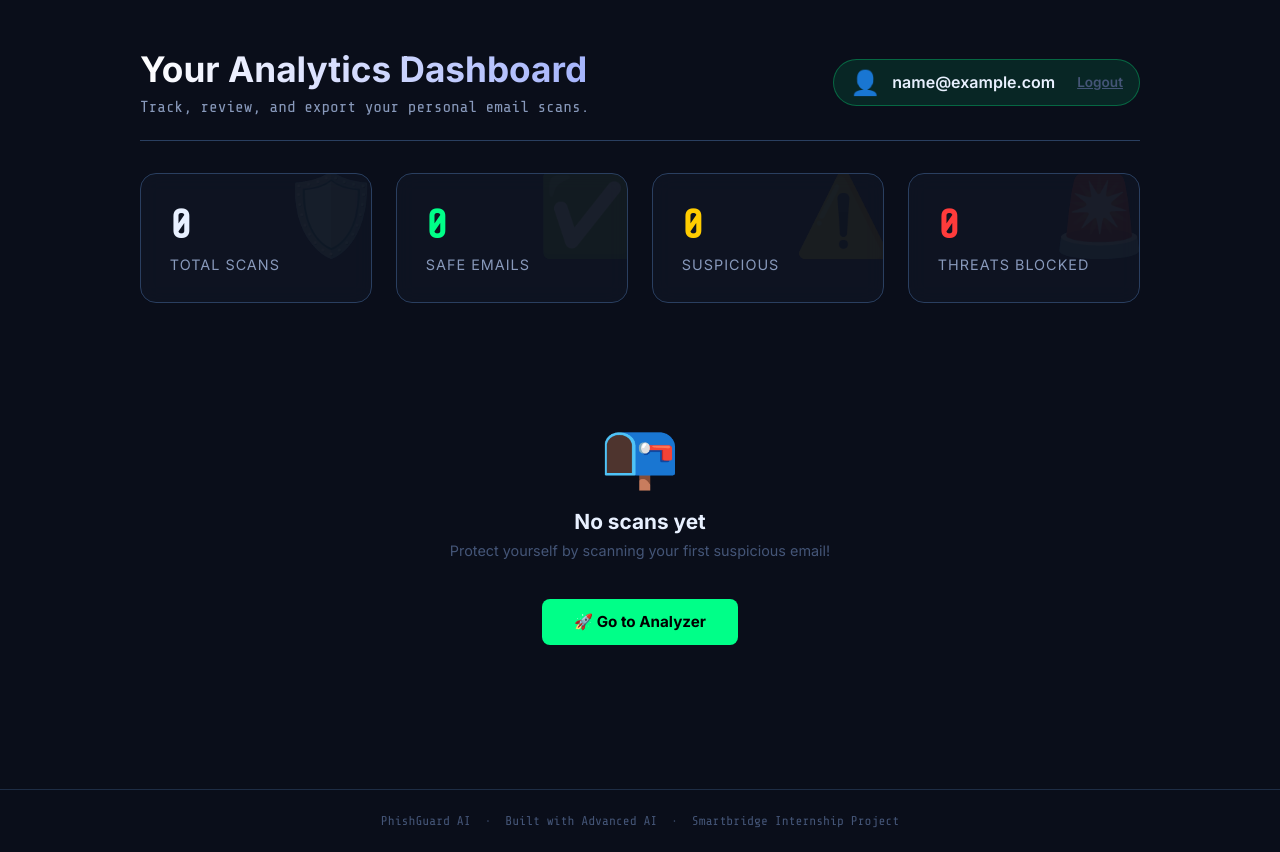
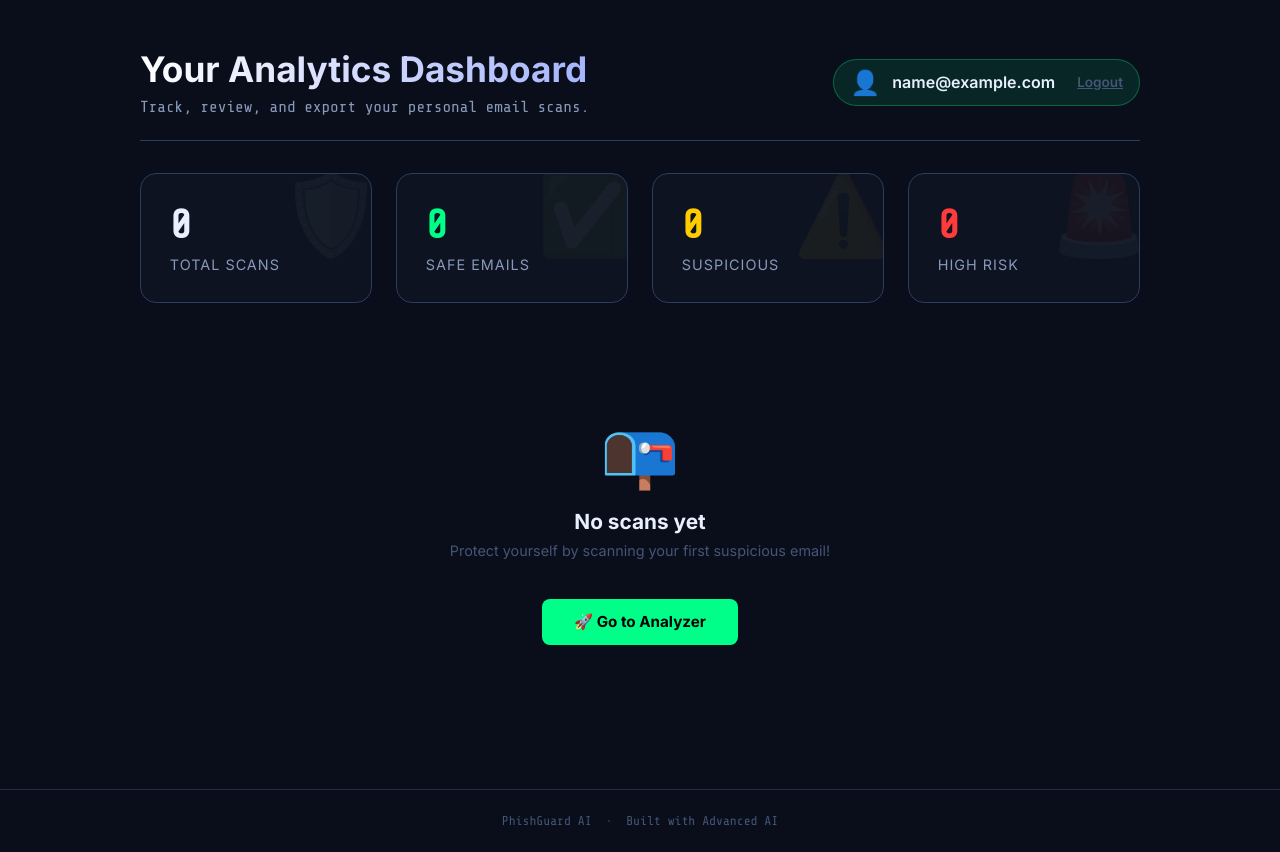
Before and after one commit to gauthambaluramcm-cpu/AI-Phishing-email-detector, a Flask app: page /dashboard in a window 1280 px wide. Shown: the part 60-912 px from the top of the page. Run offline with Flask 3, Linux system fonts and the light colour scheme; the visitor is signed in with stand-in values (Sample User, id 1); data that the repository does not hold is empty.

Commit message:
Update footer and dashboard stat labels

```diff
--- a/templates/analyze.html
+++ b/templates/analyze.html
@@ -103,7 +103,7 @@ Dear Customer, Click here immediately to verify..." rows="14"></textarea>
     </section>
 
     <footer class="footer" data-aos="fade-in" data-aos-delay="300">
-        <p>PhishGuard AI &nbsp;·&nbsp; Built with Advanced AI &nbsp;·&nbsp; Smartbridge Internship Project</p>
+        <p>PhishGuard AI &nbsp;·&nbsp; Built with Advanced AI</p>
     </footer>
 
     <!-- AOS JS -->
--- a/templates/dashboard.html
+++ b/templates/dashboard.html
@@ -174,7 +174,7 @@
                 <div class="glass-stat-card red-glow" data-aos="fade-up" data-aos-delay="400">
                     <div class="stat-icon">🚨</div>
                     <div class="glass-stat-num danger">{{ stats.high_risk }}</div>
-                    <div class="glass-stat-label">Threats Blocked</div>
+                    <div class="glass-stat-label">High Risk</div>
                 </div>
             </div>
 
@@ -230,7 +230,7 @@
     </section>
 
     <footer class="footer" data-aos="fade-in">
-        <p>PhishGuard AI &nbsp;·&nbsp; Built with Advanced AI &nbsp;·&nbsp; Smartbridge Internship Project</p>
+        <p>PhishGuard AI &nbsp;·&nbsp; Built with Advanced AI</p>
     </footer>
 
     <script src="https://unpkg.com/aos@2.3.1/dist/aos.js"></script>
--- a/templates/history.html
+++ b/templates/history.html
@@ -110,7 +110,7 @@
     </section>
 
     <footer class="footer">
-        <p>PhishGuard AI &nbsp;·&nbsp; Built with Gemini 2.5 Flash &nbsp;·&nbsp; Smartbridge Internship Project</p>
+        <p>PhishGuard AI &nbsp;·&nbsp; Built with Gemini 2.5 Flash</p>
     </footer>
 
 </body>
--- a/templates/index.html
+++ b/templates/index.html
@@ -146,7 +146,7 @@
 
     <!-- FOOTER -->
     <footer class="footer" data-aos="fade-in">
-        <p>PhishGuard AI &nbsp;·&nbsp; Built with Advanced AI &nbsp;·&nbsp; Smartbridge Internship Project</p>
+        <p>PhishGuard AI &nbsp;·&nbsp; Built with Advanced AI</p>
     </footer>
 
     <!-- AOS Animation Library JS -->
--- a/templates/results.html
+++ b/templates/results.html
@@ -44,7 +44,7 @@
     </section>
 
     <footer class="footer">
-        <p>PhishGuard AI &nbsp;·&nbsp; Built with Gemini 2.5 Flash &nbsp;·&nbsp; Smartbridge Internship Project</p>
+        <p>PhishGuard AI &nbsp;·&nbsp; Built with Gemini 2.5 Flash</p>
     </footer>
 
 </body>
```
